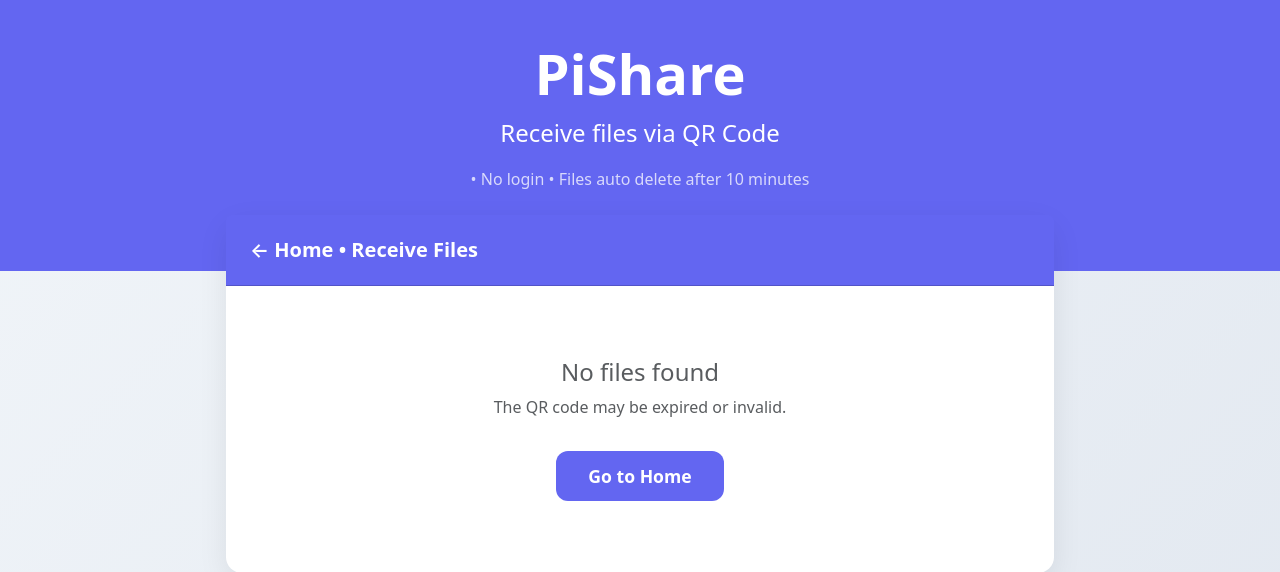
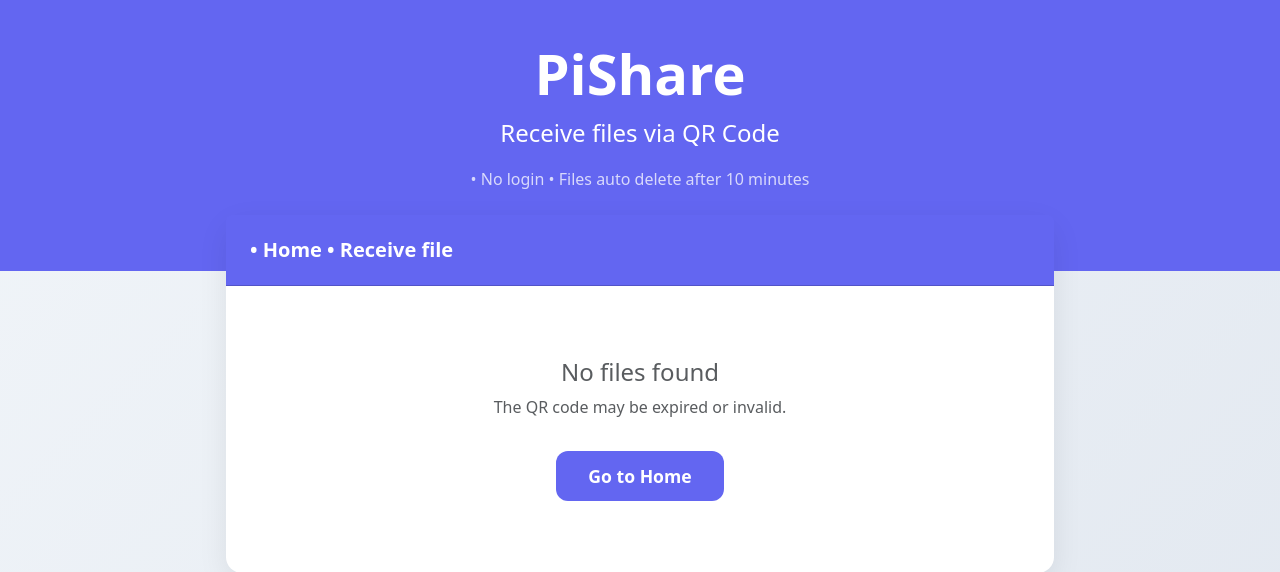
Before and after one commit to walidayankawsar/PiShare, a Django app: template PiShare/templates/receive.html in a window 1280 px wide. Shown: the top 572 px of the page. Run offline with Django 5.2, Linux system fonts and the light colour scheme; the template is opened without the code that fills it, so the values that code supplies are empty.

```diff
--- a/PiShare/templates/receive.html
+++ b/PiShare/templates/receive.html
@@ -79,10 +79,7 @@
 
 <div class="container-main">
     <div class="card">
-        <div class="card-header">
-            <a href="{% url 'home' %}" style="text-decoration: none; color: white;">← Home</a>
-            • Receive Files
-        </div>
+        <div class="card-header"><a href="{% url 'home'%}" style="text-decoration: none; color: white;">• Home</a> • Receive file</div>
 
         <div class="card-body p-4">
             {% if files %}
```
